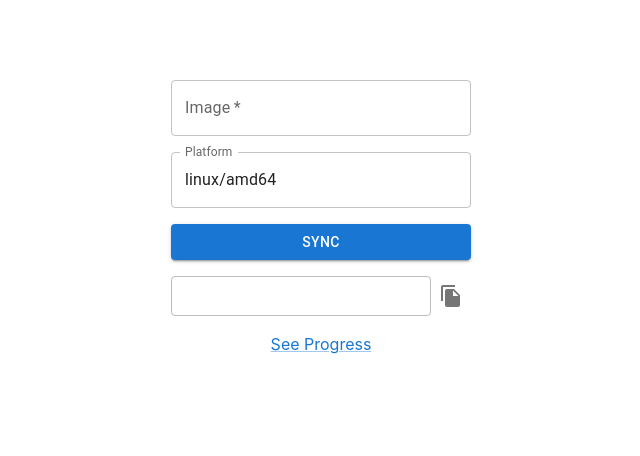
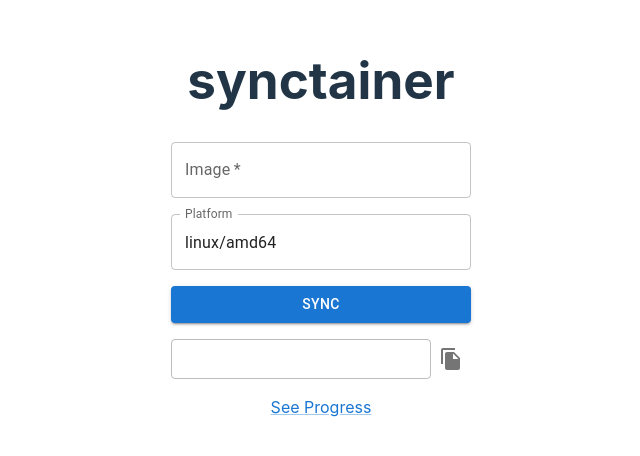
Before and after one commit to 117503445/synctainer, a React (Vite) app in the folder src/fe/container-sync/: page / in a window 1280 px wide. Shown: the part 182-638 px from the top of the page, without its empty margins (319-959 px from the left). Built offline with nearby package versions, Linux system fonts and the light colour scheme.

Commit message:
doc: update readme
Signed-off-by: 117503445 <t117503445@gmail.com>

```diff
--- a/src/fe/container-sync/src/App.tsx
+++ b/src/fe/container-sync/src/App.tsx
@@ -50,6 +50,7 @@ function App() {
 
   return (
     <>
+      <h1>synctainer</h1>
       <SnackbarProvider maxSnack={3} />
       <Stack spacing={2} sx={{ width: 300 }}>
 
```
Also changed, not shown: 1 other file (tests, documents, lock files or other folders).
